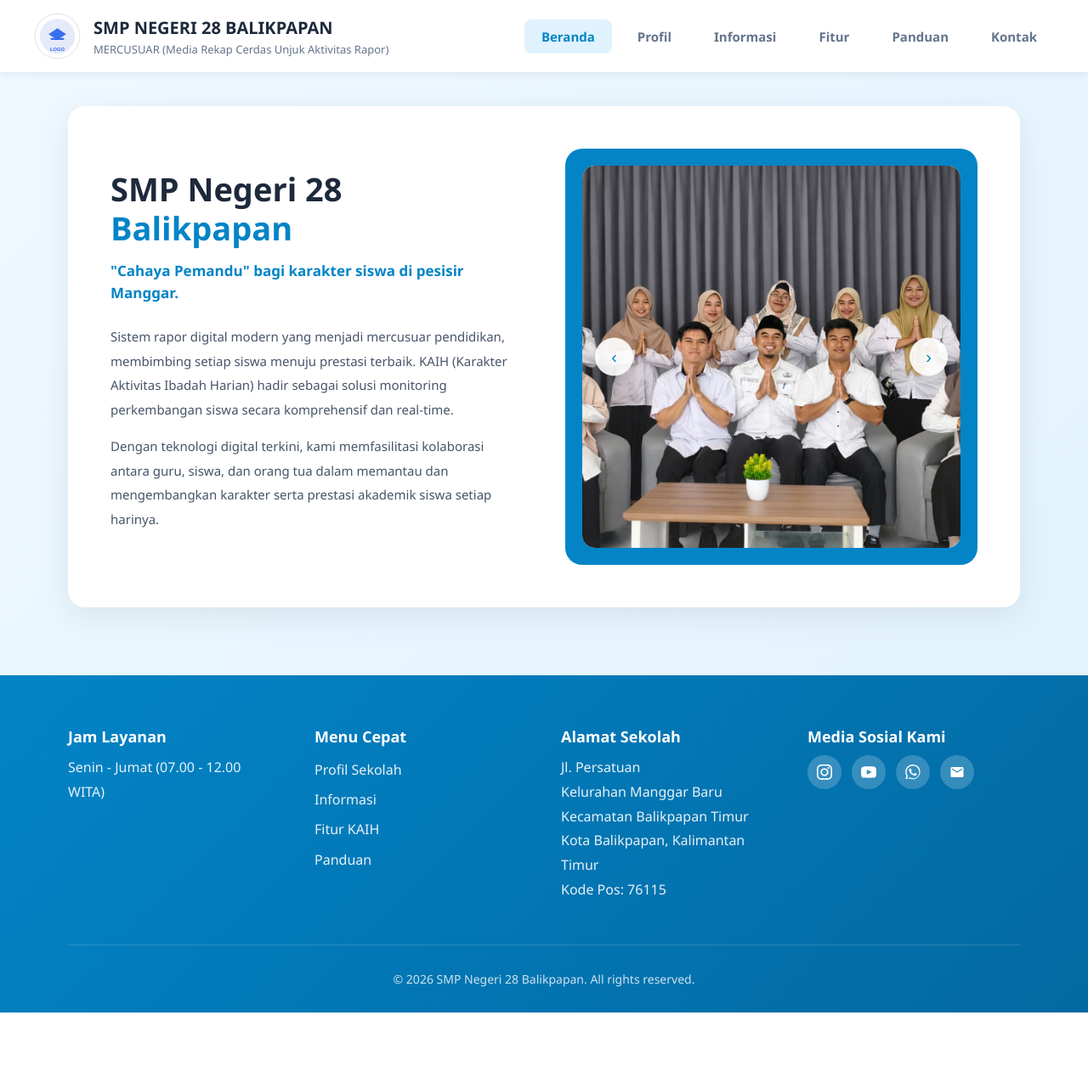
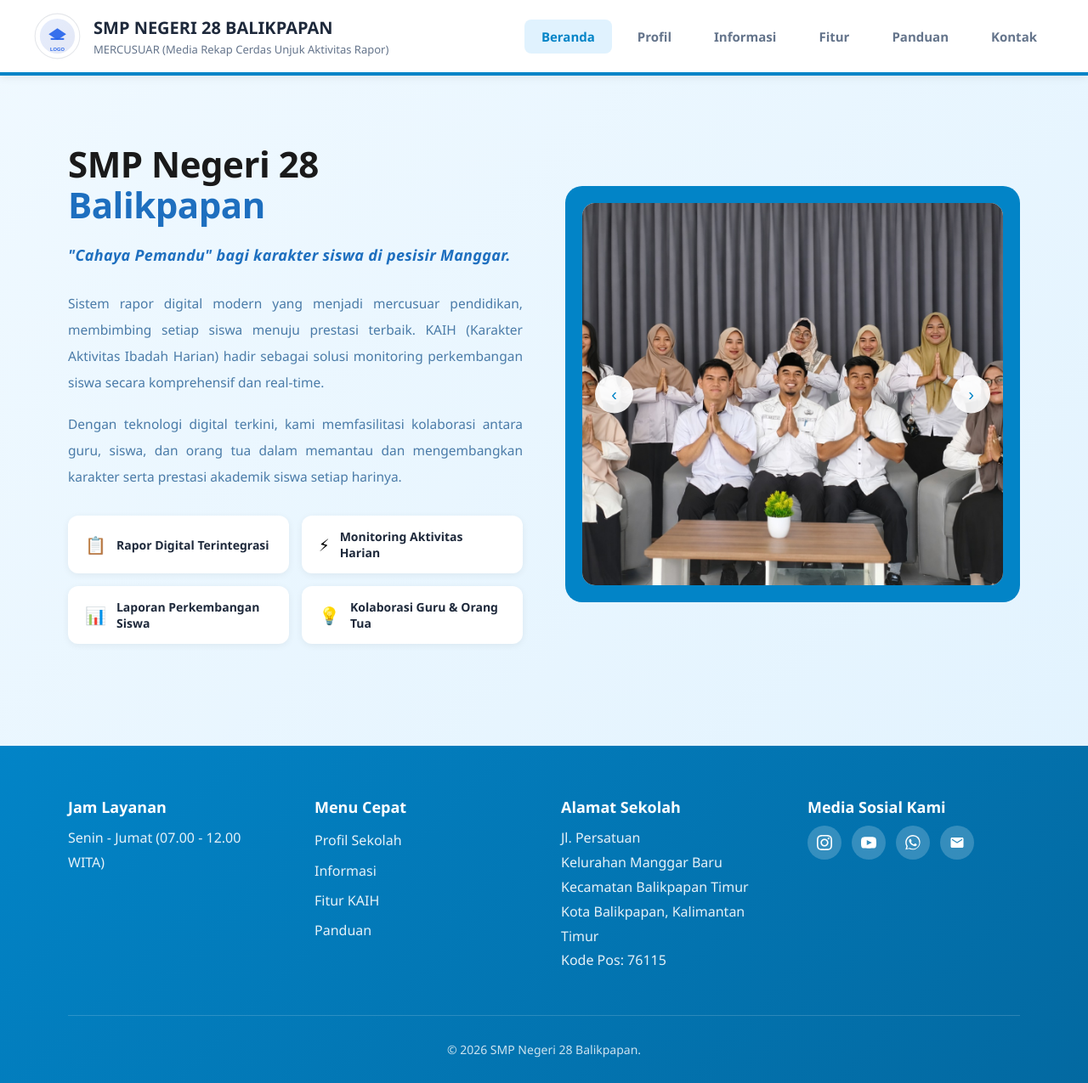
Before and after one commit to ferdiansyaafq/Website-SMP-Negeri-28-Balikpapan, a PHP site: page / in a window 1280 px wide. Shown: the whole page at 85% size. Before the commit the page ends 1192 px from the top, so only its background shows below. Run offline with PHP 8.4, Linux system fonts and the light colour scheme; data that the repository does not hold is empty.

Commit message:
update css

```diff
--- a/index.php
+++ b/index.php
@@ -76,6 +76,7 @@ if (empty($slideshowPhotos)) {
             position: sticky;
             top: 0;
             z-index: 100;
+            border-bottom: 4px solid #0284c7;
         }
 
         .header-content {
@@ -278,37 +279,43 @@ if (empty($slideshowPhotos)) {
     grid-template-columns: 1fr 1fr;
     gap: 50px;
     align-items: center;
-            background: white;
-            padding: 50px;
-            border-radius: 20px;
-            box-shadow: 0 10px 40px rgba(0,0,0,0.08);
+    background: transparent; /* Hapus background putih */
+    padding: 40px 0;
+    border-radius: 0;
+    box-shadow: none; /* Hapus shadow */
 }
 
 .text-content h2 {
-            font-size: 38px;
-            color: #1e293b;
-            margin-bottom: 15px;
-            line-height: 1.2;
+    font-size: 42px;
+    color: #1a1a1a; /* Hitam pekat untuk "SMP Negeri 28" */
+    margin-bottom: 20px;
+    line-height: 1.15;
     font-weight: 800;
+    letter-spacing: -0.5px;
 }
 
 .text-content h2 span {
-            color: #0284c7;
+    color: #1e6fbf; /* Biru untuk "Balikpapan" */
+    display: block; /* "Balikpapan" pindah ke baris baru */
 }
 
 .tagline {
-            font-size: 17px;
-            color: #0284c7;
-            font-weight: 600;
-            margin-bottom: 25px;
-            line-height: 1.5;
+    font-size: 18px;
+    color: #1e6fbf; /* Biru */
+    font-weight: 700;
+    font-style: italic;
+    margin-bottom: 28px;
+    line-height: 1.6;
+    letter-spacing: 0.3px;
 }
 
 .description {
-            font-size: 15px;
-            color: #475569;
-            line-height: 1.9;
-            margin-bottom: 15px;
+    font-size: 15.5px;
+    color: #4a7ba8; /* Biru keabu-abuan terang */
+    line-height: 2;
+    margin-bottom: 18px;
+    text-align: justify; /* Rata kanan-kiri */
+    font-weight: 400;
 }
 
         /* ═══════════════════════════════════════════
@@ -529,13 +536,30 @@ if (empty($slideshowPhotos)) {
     <h2>SMP Negeri 28 <span>Balikpapan</span></h2>
     <p class="tagline">"Cahaya Pemandu" bagi karakter siswa di pesisir Manggar.</p>
     <p class="description">
-                    Sistem rapor digital modern yang menjadi mercusuar pendidikan, membimbing setiap siswa menuju prestasi terbaik.
-                    KAIH (Karakter Aktivitas Ibadah Harian) hadir sebagai solusi monitoring perkembangan siswa secara komprehensif dan real-time.
+        Sistem rapor digital modern yang menjadi mercusuar pendidikan, membimbing setiap siswa menuju prestasi terbaik. KAIH (Karakter Aktivitas Ibadah Harian) hadir sebagai solusi monitoring perkembangan siswa secara komprehensif dan real-time.
     </p>
     <p class="description">
-                    Dengan teknologi digital terkini, kami memfasilitasi kolaborasi antara guru, siswa, dan orang tua dalam memantau dan
-                    mengembangkan karakter serta prestasi akademik siswa setiap harinya.
+        Dengan teknologi digital terkini, kami memfasilitasi kolaborasi antara guru, siswa, dan orang tua dalam memantau dan mengembangkan karakter serta prestasi akademik siswa setiap harinya.
     </p>
+    <!-- Fitur Grid -->
+<div class="features-grid">
+    <div class="feature-item">
+        <span class="feature-icon">📋</span>
+        <span class="feature-text">Rapor Digital Terintegrasi</span>
+    </div>
+    <div class="feature-item">
+        <span class="feature-icon">⚡</span>
+        <span class="feature-text">Monitoring Aktivitas Harian</span>
+    </div>
+    <div class="feature-item">
+        <span class="feature-icon">📊</span>
+        <span class="feature-text">Laporan Perkembangan Siswa</span>
+    </div>
+    <div class="feature-item">
+        <span class="feature-icon">💡</span>
+        <span class="feature-text">Kolaborasi Guru & Orang Tua</span>
+    </div>
+</div>
 </div>
 
             <div class="image-section">
@@ -609,12 +633,49 @@ if (empty($slideshowPhotos)) {
 
             <!-- Copyright -->
             <div style="border-top: 1px solid rgba(255,255,255,0.2); padding-top: 30px; text-align: center; opacity: 0.8; font-size: 14px;">
-                <p>&copy; <?php echo date('Y'); ?> SMP Negeri 28 Balikpapan. All rights reserved.</p>
+                <p>&copy; <?php echo date('Y'); ?> SMP Negeri 28 Balikpapan.</p>
             </div>
         </div>
     </footer>
 
     <style>
+        /* ═══════════════════════════════════════════
+   FITUR GRID
+   ═══════════════════════════════════════════ */
+.features-grid {
+    display: grid;
+    grid-template-columns: 1fr 1fr;
+    gap: 15px;
+    margin-top: 30px;
+}
+
+.feature-item {
+    background: white;
+    padding: 15px 20px;
+    border-radius: 12px;
+    display: flex;
+    align-items: center;
+    gap: 12px;
+    box-shadow: 0 2px 8px rgba(0,0,0,0.06);
+    transition: all 0.3s;
+}
+
+.feature-item:hover {
+    transform: translateY(-3px);
+    box-shadow: 0 6px 16px rgba(0,0,0,0.1);
+}
+
+.feature-icon {
+    font-size: 20px;
+    flex-shrink: 0;
+}
+
+.feature-text {
+    font-size: 14px;
+    color: #1e293b;
+    font-weight: 600;
+}
+
         footer a:hover {
             opacity: 1;
             transform: translateY(-3px);
@@ -625,19 +686,6 @@ if (empty($slideshowPhotos)) {
             box-shadow: 0 8px 30px rgba(37,211,102,0.6);
         }
 
-        @media (max-width: 768px) {
-            footer {
-                padding: 40px 0 20px;
-            }
-
-            footer > div > div > div > div {
-                text-align: center;
-            }
-
-            footer > div > div > div > div > div {
-                justify-content: center;
-            }
-        }
     </style>
 
     <script>
```
Lines whose indentation alone changed are shown as unchanged.
